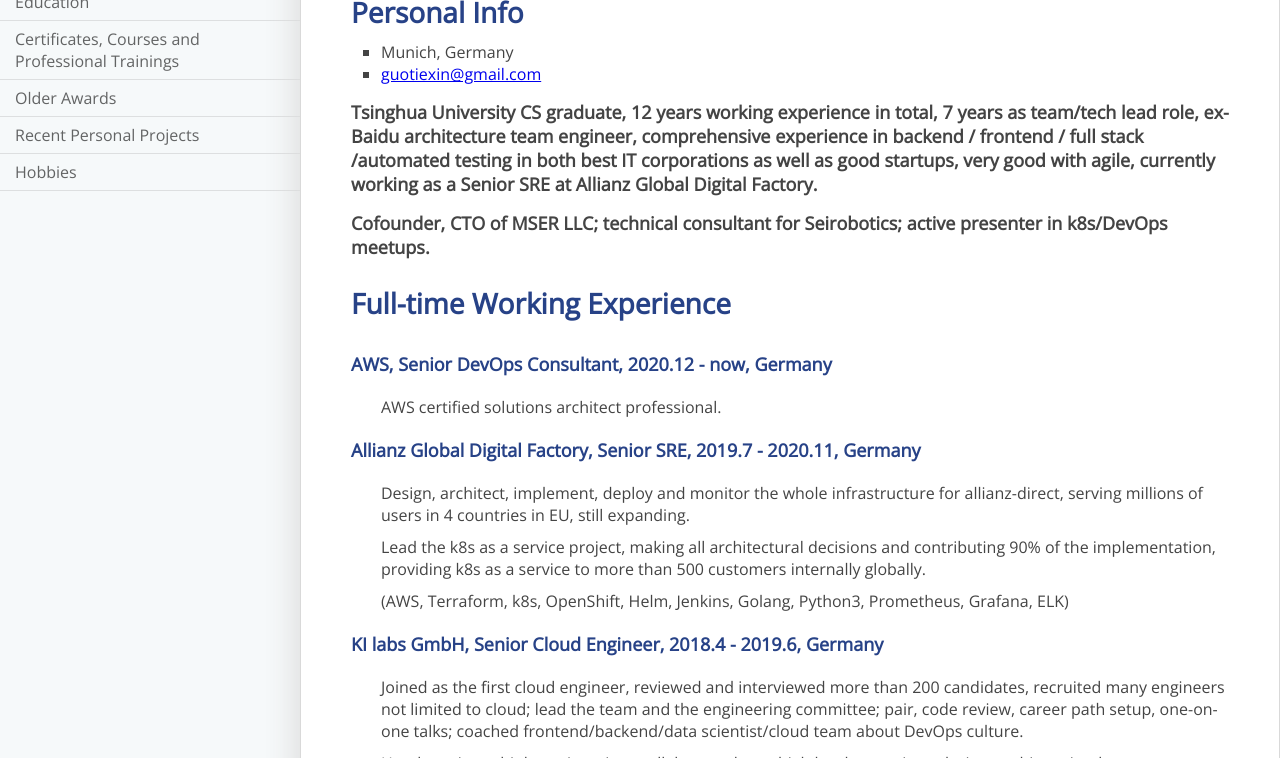
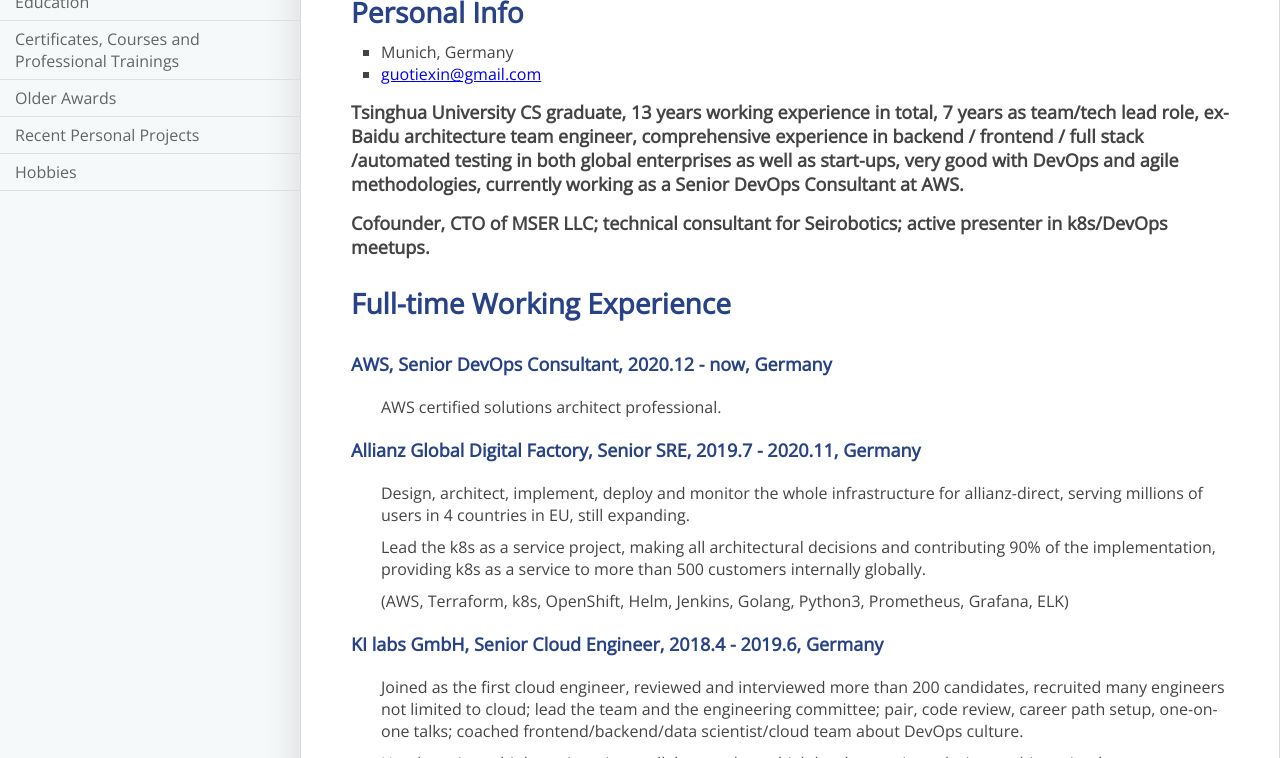
Before and after one commit to IronCore864/IronCore864, a website: page index.html in a window 1280 px wide. Shown: the part 342-1100 px from the top of the page. Drawn offline with nearby package versions, Linux system fonts and the light colour scheme.

Commit message:
Update index.html

```diff
--- a/index.html
+++ b/index.html
@@ -81,7 +81,7 @@
         <li><a href="mailto:guotiexin@gmail.com">guotiexin@gmail.com</a></li>
       </ul>
     </div>
-    <h2 class="intro">Tsinghua University CS graduate, 12 years working experience in total, 7 years as team/tech lead role, ex-Baidu architecture team engineer, comprehensive experience in backend / frontend / full stack /automated testing in both best IT corporations as well as good startups, very good with agile, currently working as a Senior SRE at Allianz Global Digital Factory.</h2>
+    <h2 class="intro">Tsinghua University CS graduate, 13 years working experience in total, 7 years as team/tech lead role, ex-Baidu architecture team engineer, comprehensive experience in backend / frontend / full stack /automated testing in both global enterprises as well as start-ups, very good with DevOps and agile methodologies, currently working as a Senior DevOps Consultant at AWS.</h2>
     <h2 class="intro">Cofounder, CTO of MSER LLC; technical consultant for Seirobotics; active presenter in k8s/DevOps meetups.</h2>
 
     <div class="content" id="work">
```
